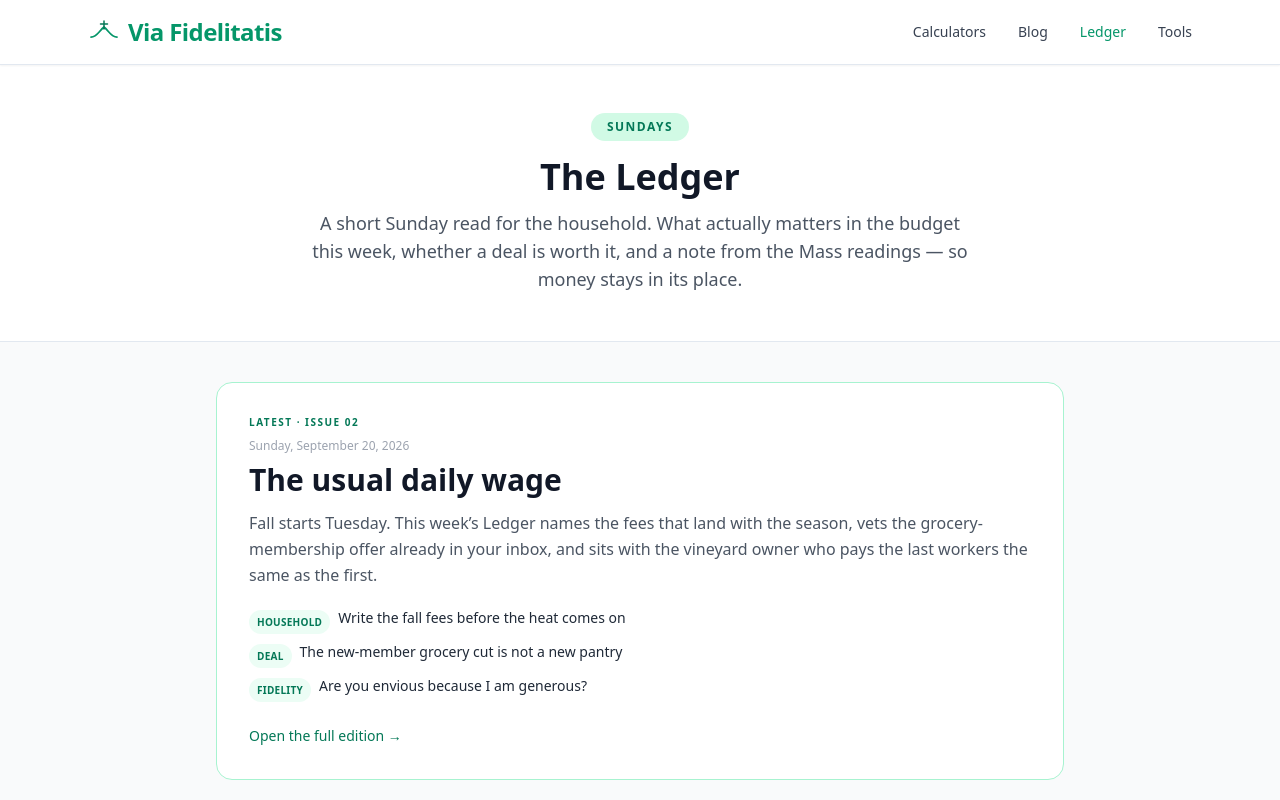
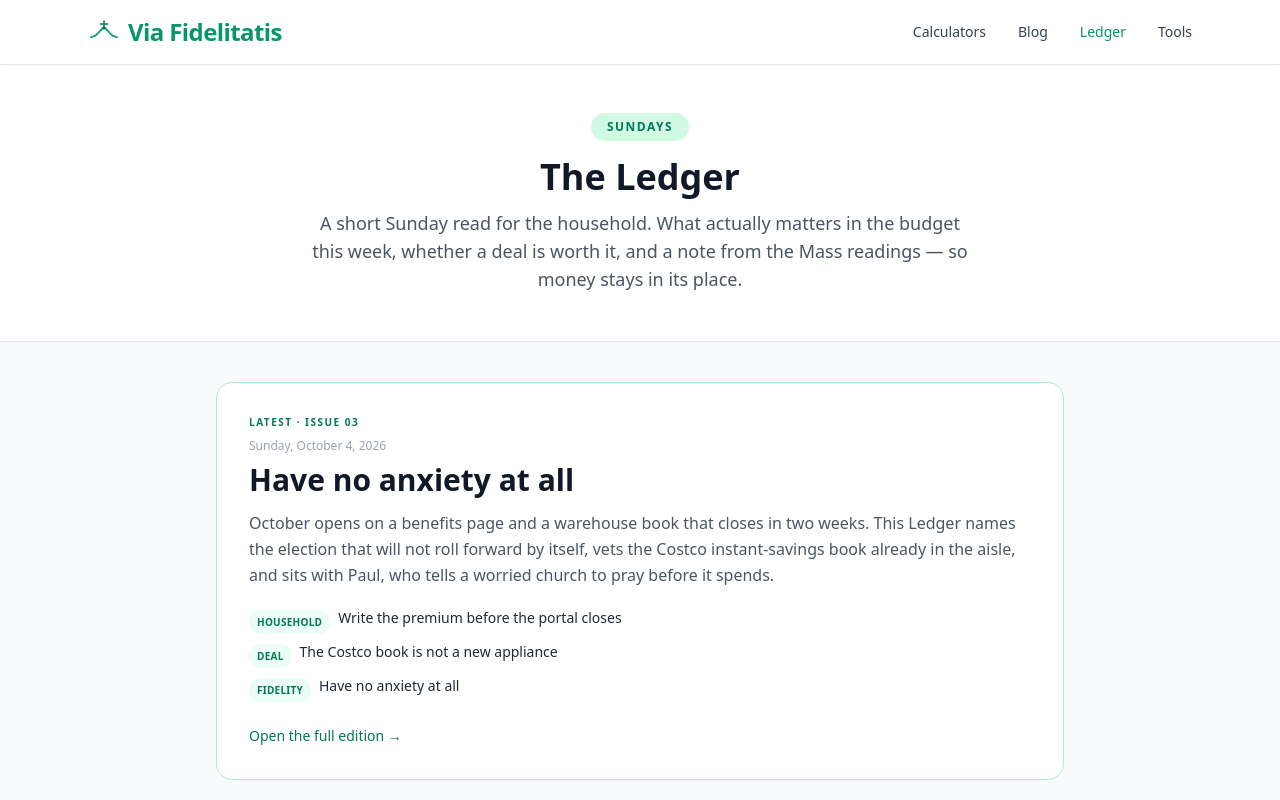
Before and after one commit to daughterpop/super-fi-calc, a React (Vite) app: page /ledger in a window 1280 px wide. Shown: the top 800 px of the page. Built offline with nearby package versions, Linux system fonts and the light colour scheme.

Commit message:
Ledger Issue 03: Have no anxiety at all

```diff
--- a/src/data/ledger.js
+++ b/src/data/ledger.js
@@ -17,6 +17,69 @@ export const LANES = [
 ];
 
 export const editions = [
+  {
+    slug: 'have-no-anxiety-at-all',
+    issue: 3,
+    date: '2026-10-04',
+    sundayLabel: 'Sunday, October 4, 2026',
+    title: 'Have no anxiety at all',
+    lede:
+      'October opens on a benefits page and a warehouse book that closes in two weeks. This Ledger names the election that will not roll forward by itself, vets the Costco instant-savings book already in the aisle, and sits with Paul, who tells a worried church to pray before it spends.',
+    lanes: [
+      {
+        lane: 'household',
+        kicker: 'Open enrollment',
+        title: 'Write the premium before the portal closes',
+        lede:
+          'Many employers open the 2027 benefits window in October. Federal open season is later. The FSA still dies if you do not re-elect it.',
+        body: [
+          'The first Sunday of October is when the household inbox starts looking like an HR portal. Private employers often run open enrollment now for coverage that starts in January. Federal employees and annuitants have a later window: the Office of Personnel Management set 2026 open season for November 9 through December 14, for 2027 coverage. Either way, the work this week is the same. Do not wait for the last night of the window.',
+          'Write three lines before you click enroll. The premium you will actually pay each month. The deductible you can meet from wages, not from a credit card. Whether the flexible spending account continues only if you elect it again. Health and dependent-care FSAs do not roll forward on their own. For plan years that began in 2026, the IRS cap on employee health-FSA contributions was $3,400, with a carryover of up to $680 if the plan allows it. Your 2027 sheet may show a different number. Use that sheet. Do not invent a cap to feel finished.',
+          'Elect what you already spend on prescriptions, glasses, and the care you can name. A guess that “we will use it” is how December becomes a scramble for eligible receipts. Do not fund the election by quieting the parish envelope. The tithe is not the float for a pretax account. If the premium jumps, the answer is a smaller cart and a written question to HR, not a paused gift.',
+        ],
+        tool: {
+          label: 'Tithing & surplus calculator',
+          href: '/calculators/tithing-surplus',
+        },
+      },
+      {
+        lane: 'deal',
+        kicker: 'Warehouse book',
+        title: 'The Costco book is not a new appliance',
+        lede:
+          'The October instant-savings book is reported through October 18. The card scan is real. The espresso machine is the test.',
+        body: [
+          'Deal pages and the coupon-book writeups agree on the window: Costco’s October instant savings run from September 21 through October 18, 2026. There is no code to type. The cut shows when the membership card is scanned, in the warehouse and on a share of the same items online. Prices still move by location. If your warehouse does not have the tag, you do not have the deal.',
+          'The book mixes ordinary goods with machines. Detergent, the pantry item you already buy, a food you would have put in the cart on a normal Saturday: that can pass the organic-spend test. The headlines do not. A fully automatic espresso machine marked down by about $100, and outdoor light strings marked down by about $60, are not household staples. They are a second purchase wearing a red tag.',
+          'If the list on the fridge already matches a tagged item, buy that item and stop. Do not join Costco this week to “get the book.” A new membership bought for a seasonal flyer is manufactured spend. The book ends October 18. The dues do not.',
+        ],
+        verdict: {
+          label: 'Only if',
+          note: 'Only if the tagged item was already on the list. Skip the espresso machine, the holiday lights, and a membership opened for the flyer.',
+        },
+        tool: {
+          label: 'Bonus value calculator',
+          href: '/calculators/bonus-value',
+        },
+      },
+      {
+        lane: 'fidelity',
+        kicker: '27th Sunday in Ordinary Time',
+        title: 'Have no anxiety at all',
+        lede:
+          'Philippians 4:6–9 is the household reading this week. Vintage time has come in the Gospel, and the tenants wanted the inheritance without the fruit.',
+        body: [
+          '“Have no anxiety at all, but in everything, by prayer and petition, with thanksgiving, make your requests known to God.” That is the line that governs the benefits page. Paul does not say the premium will be small. He says the request goes to God before it goes to the cart. Then “the peace of God that surpasses all understanding will guard your hearts and minds in Christ Jesus.” Peace here is not a feeling after the portal. It is the guard on a short list already prayed.',
+          'The Gospel is the same vineyard, later in the season. The owner planted, hedged, dug the press, and built the tower. At vintage he sent for the produce. The tenants kept the fruit and killed the heir to acquire the inheritance. We do a quieter version when open enrollment becomes a hunt for the richest plan, and the parish gift is what gets leased away. Jesus’ verdict is plain: the kingdom is given “to a people that will produce its fruit.” The alleluia says the same in another key: “I have chosen you from the world, says the Lord, to go and bear fruit that will remain.”',
+          'Isaiah looked for judgment and heard bloodshed, for justice and heard the outcry. The household version is smaller and still real. Look for a premium you can name, and do not answer with a wild cart. Keep on doing what you have already learned: the tithe, the care you can document, the no to the machine. Then the God of peace will be with you — not after the warehouse, before it.',
+        ],
+        tool: {
+          label: 'FI path calculator',
+          href: '/calculators/fi-path',
+        },
+      },
+    ],
+  },
   {
     slug: 'the-usual-daily-wage',
     issue: 2,
```
Also changed, not shown: 1 other file (tests, documents, lock files or other folders).
